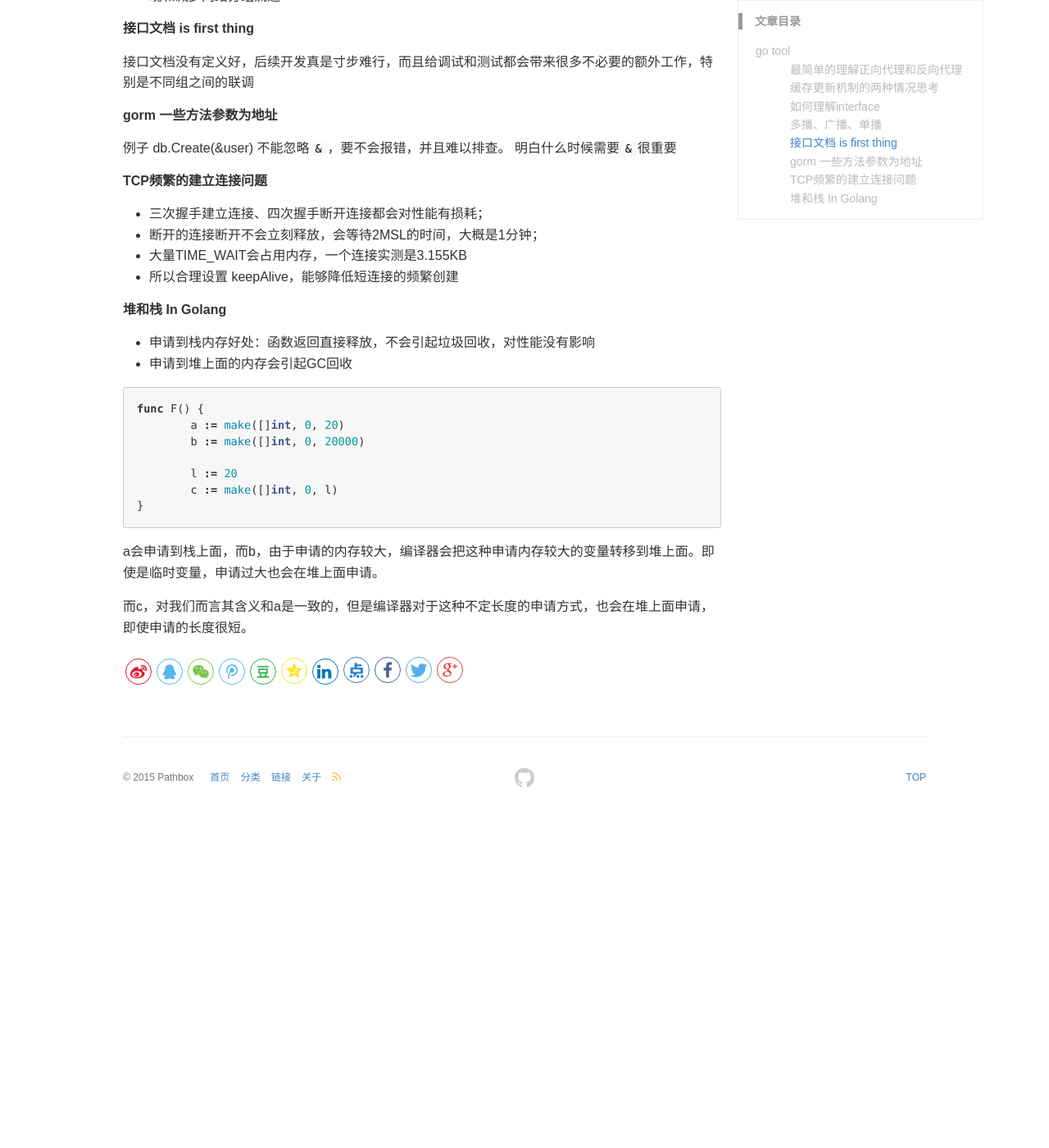
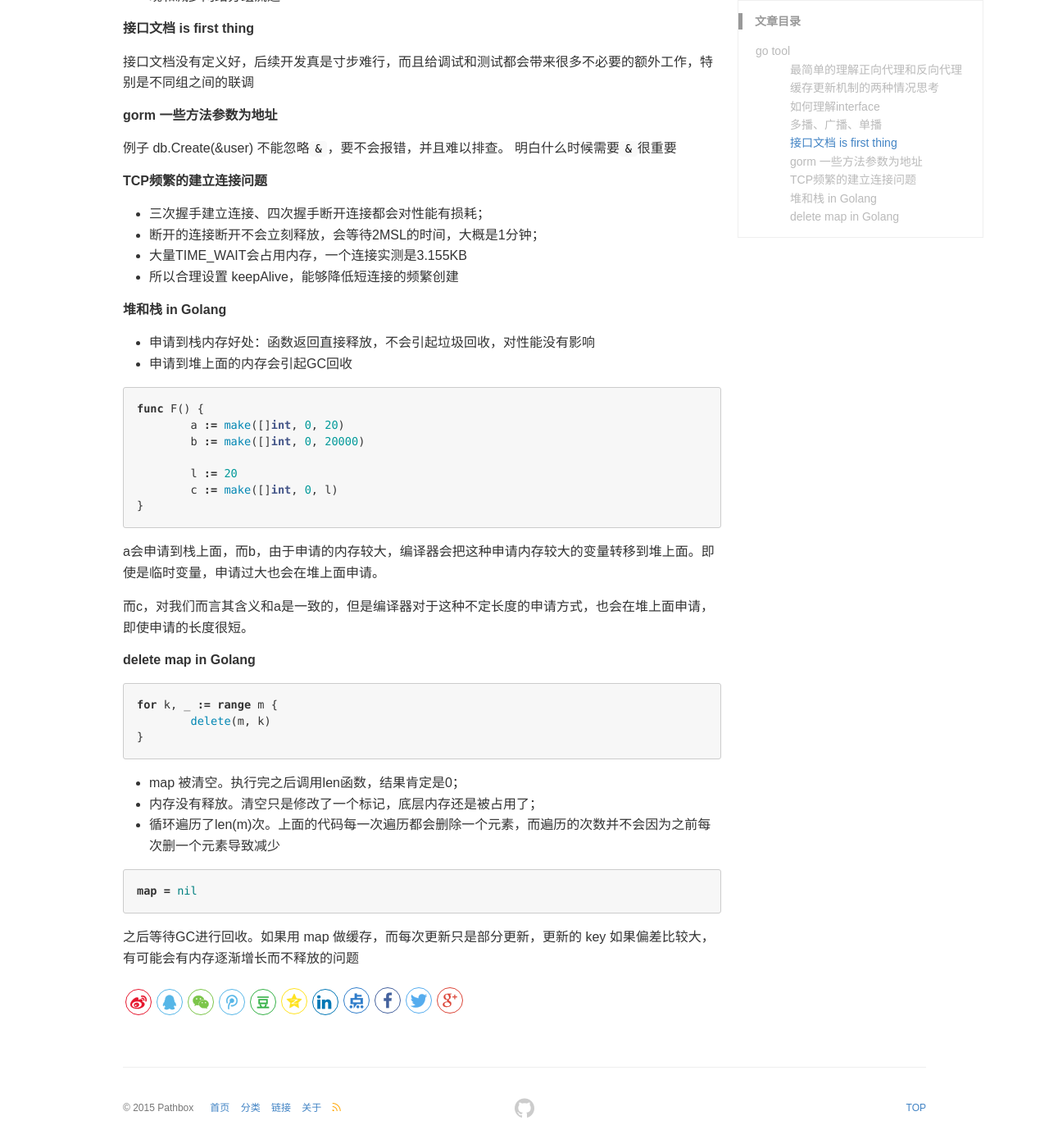
Before and after one commit to pathbox/pathbox.github.io, a Jekyll site: the page built from _posts/2018-04-03-work-summary-in-Udesk-fourteen.md, in a window 1280 px wide and 1400 px high, scrolled down 4582 px. Shown: the whole window at 82% size. Built offline with Jekyll 4.4.1, drawn with Linux system fonts in a browser that asks for light colours; before the commit the page ends 5579 px from its top, so only the background shows below that.

Commit message:
delete map in Golang

````diff
--- a/_posts/2018-04-03-work-summary-in-Udesk-fourteen.md
+++ b/_posts/2018-04-03-work-summary-in-Udesk-fourteen.md
@@ -212,7 +212,7 @@ https://tonybai.com/2014/10/22/golang-testing-techniques/
 + 大量TIME_WAIT会占用内存，一个连接实测是3.155KB
 + 所以合理设置 keepAlive，能够降低短连接的频繁创建
 
-##### 堆和栈 In Golang
+##### 堆和栈 in Golang
 
 + 申请到栈内存好处：函数返回直接释放，不会引起垃圾回收，对性能没有影响
 + 申请到堆上面的内存会引起GC回收
@@ -229,3 +229,19 @@ func F() {
 a会申请到栈上面，而b，由于申请的内存较大，编译器会把这种申请内存较大的变量转移到堆上面。即使是临时变量，申请过大也会在堆上面申请。
 
 而c，对我们而言其含义和a是一致的，但是编译器对于这种不定长度的申请方式，也会在堆上面申请，即使申请的长度很短。
+
+##### delete map in Golang
+```go
+for k, _ := range m {
+	delete(m, k)
+}
+```
+
++ map 被清空。执行完之后调用len函数，结果肯定是0；
++ 内存没有释放。清空只是修改了一个标记，底层内存还是被占用了；
++ 循环遍历了len(m)次。上面的代码每一次遍历都会删除一个元素，而遍历的次数并不会因为之前每次删一个元素导致减少
+
+```go
+map = nil
+```
+之后等待GC进行回收。如果用 map 做缓存，而每次更新只是部分更新，更新的 key 如果偏差比较大，有可能会有内存逐渐增长而不释放的问题
````
